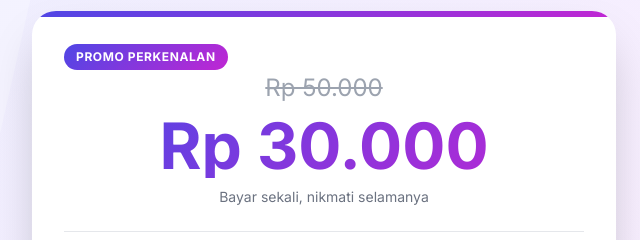
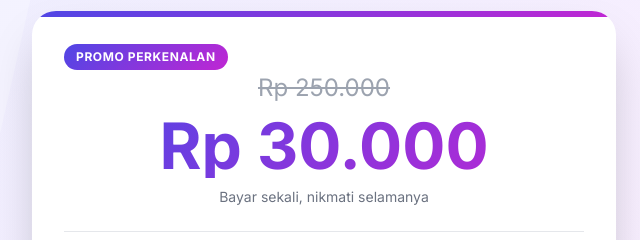
Before and after one commit to WebSipp/ProfilinOfficial-Websipp, a plain HTML site: page index.html in a window 1280 px wide. Shown: the part 149-389 px from the top of the page, 640-1280 px from the left. Drawn offline with Linux system fonts and the light colour scheme.

Commit message:
Update index.html

```diff
--- a/index.html
+++ b/index.html
@@ -1768,7 +1768,7 @@
                         <div class="badge badge-primary">Promo Perkenalan</div>
 
                         <div class="price-display">
-                            <div class="price-old">Rp 50.000</div>
+                            <div class="price-old">Rp 250.000</div>
                             <div class="price-current">Rp 30.000</div>
                             <div class="price-note">Bayar sekali, nikmati selamanya</div>
                         </div>
```
